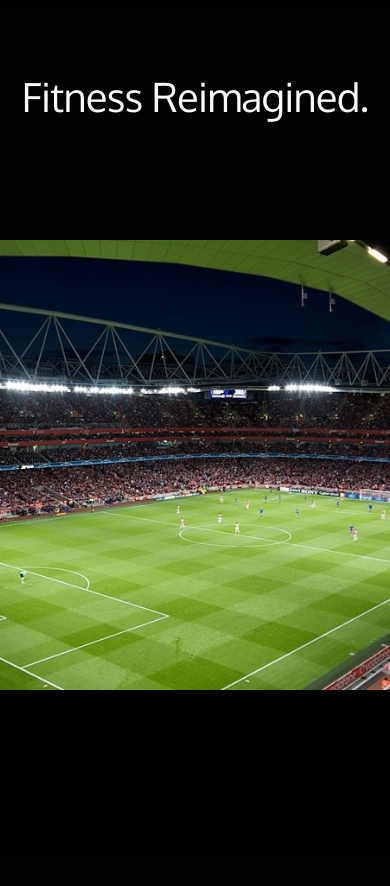
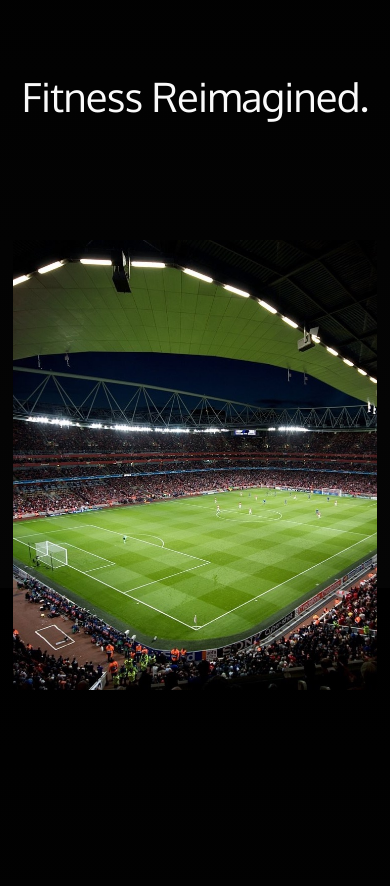
Before and after one commit to JulianMichaelRice/Websites-Portfolio, a PHP site: the page made by E10 Arena/public/index.html in a window 390 px wide. Shown: the part 1100-1986 px from the top of the page. Run offline with PHP 8.4, Linux system fonts and the light colour scheme; some libraries are stand-ins or nearby versions.

Commit message:
E10: Fixed mobile optimization issues

```diff
--- a/E10 Arena/public/styles.css
+++ b/E10 Arena/public/styles.css
@@ -61,11 +61,11 @@ ul > li > a > div.bg:hover {
 
 @media only screen and (max-width:720px) {
     .parallax {
-        background-image: url("soccer2-.jpeg");
+        background-image: url("soccer2m.jpeg");
         background-attachment: fixed;
         background-position: center;
         background-repeat: no-repeat;
-        background-size: cover;
+        background-size: contain;
         height: 450px;
     }
     .center-t {
```
Also changed, not shown: E10 Arena/public/soccer2m.jpeg (added), 4 other files.
